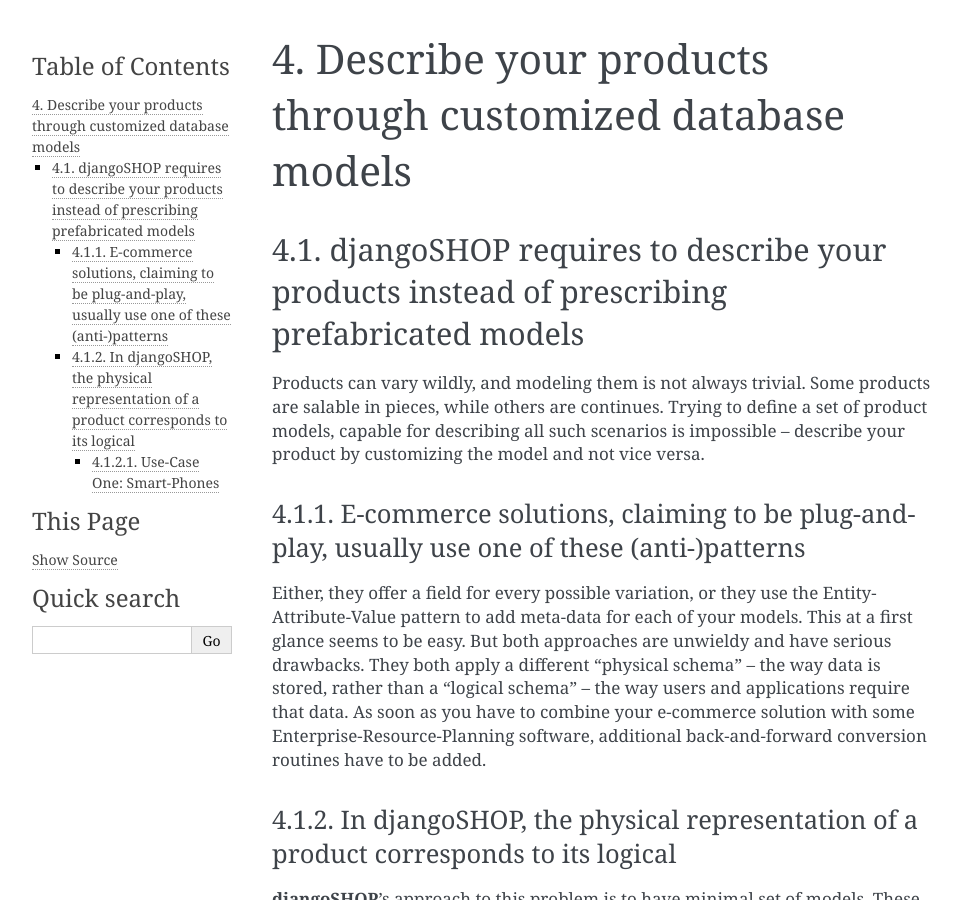
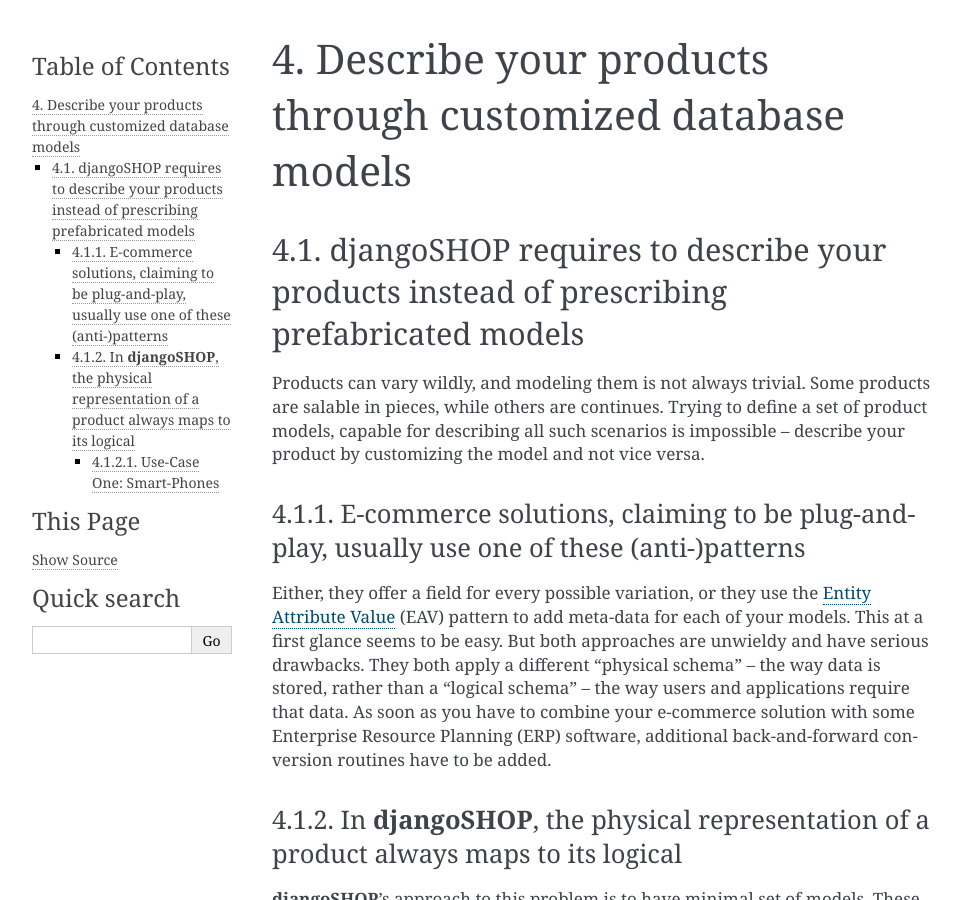
Before and after one commit to joker-softdev/django_shop, a Sphinx documentation site: the page built from docs/reference/product-models.rst, in a window 1280 px wide and 900 px high. Shown: the whole window, without its empty margins (148-1109 px from the left). Built offline with Sphinx 7.4.7, drawn with Linux system fonts in a browser that asks for light colours.

Commit message:
updated docs

```diff
--- a/docs/reference/product-models.rst
+++ b/docs/reference/product-models.rst
@@ -14,16 +14,19 @@
 E-commerce solutions, claiming to be plug-and-play, usually use one of these (anti-)patterns
 ---------------------------------------------------------------------------------------------
 
-Either, they offer a field for every possible variation, or they use the Entity-Attribute-Value
-pattern to add meta-data for each of your models. This at a first glance seems to be easy. But both
-approaches are unwieldy and have serious drawbacks. They both apply a different "physical schema" –
-the way data is stored, rather than a "logical schema" – the way users and applications require that
-data. As soon as you have to combine your e-commerce solution with some Enterprise-Resource-Planning
-software, additional back-and-forward conversion routines have to be added.
+Either, they offer a field for every possible variation, or they use the `Entity Attribute Value`_
+(EAV) pattern to add meta-data for each of your models. This at a first glance seems to be easy.
+But both approaches are unwieldy and have serious drawbacks. They both apply a different "physical
+schema" – the way data is stored, rather than a "logical schema" – the way users and applications
+require that data. As soon as you have to combine your e-commerce solution with some
+Enterprise Resource Planning (ERP) software, additional back-and-forward conversion routines have
+to be added.
+
+.. _Entity Attribute Value: https://en.wikipedia.org/wiki/Entity%E2%80%93attribute%E2%80%93value_model
 
 
-In djangoSHOP, the physical representation of a product corresponds to its logical
-----------------------------------------------------------------------------------
+In **djangoSHOP**, the physical representation of a product always maps to its logical
+--------------------------------------------------------------------------------------
 
 **djangoSHOP**'s approach to this problem is to have minimal set of models. These abstract models
 are stubs provided to subclass the physical models. Hence the logical representation of the
```
